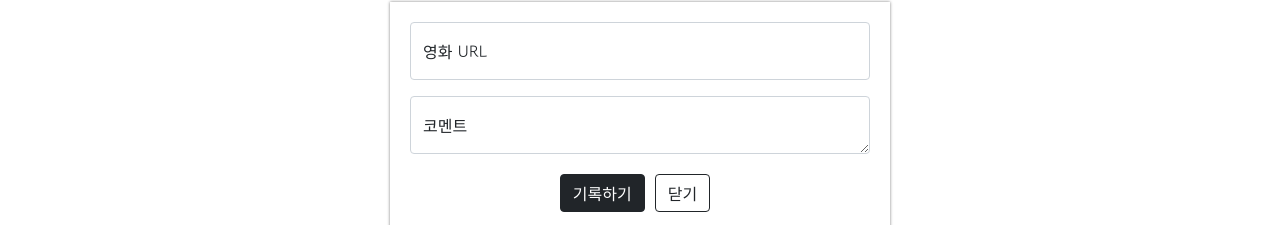
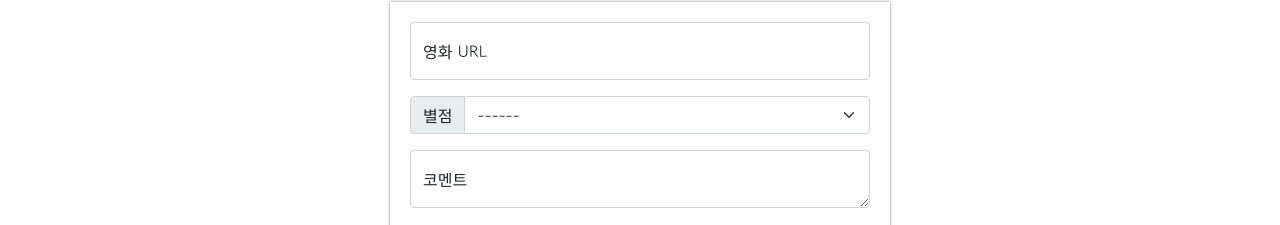
Before and after one commit to KimGrang/sparta_page, a plain HTML site: page index.html in a window 1280 px wide. Shown: the part 268-493 px from the top of the page. Drawn offline with nearby package versions, Linux system fonts and the light colour scheme.

Commit message:
Update index.html

```diff
--- a/index.html
+++ b/index.html
@@ -93,6 +93,17 @@
             <input type="email" class="form-control" id="floatingInput" placeholder="name@example.com">
             <label for="floatingInput">영화 URL</label>
         </div>
+        <div class="input-group mb-3">
+            <label class="input-group-text" for="inputGroupSelect01">별점</label>
+            <select class="form-select" id="inputGroupSelect01">
+              <option selected>------</option>
+              <option value="1">⭐</option>
+              <option value="2">⭐⭐</option>
+              <option value="3">⭐⭐⭐</option>
+              <option value="4">⭐⭐⭐⭐</option>
+              <option value="5">⭐⭐⭐⭐⭐</option>
+            </select>
+          </div>
         <div class="form-floating">
             <textarea class="form-control" placeholder="Leave a comment here" id="floatingTextarea"></textarea>
             <label for="floatingTextarea">코멘트</label>
@@ -154,6 +165,3 @@
             </div>
         </div>
     </div>
-</body>
-
-</html>
```
